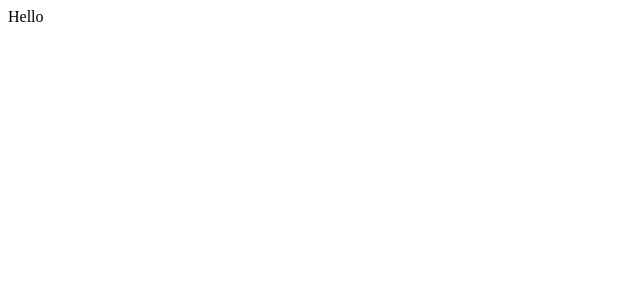
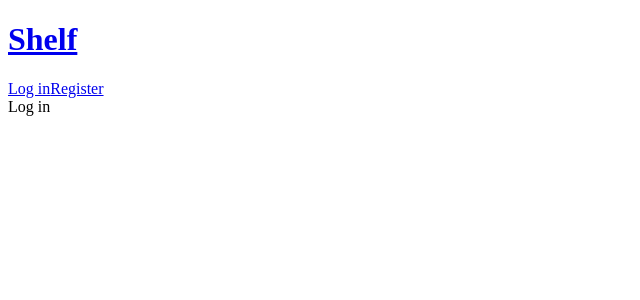
Before and after one commit to bpdm88/link-manager, a React (Create React App) app in the folder client/: page /login in a window 1280 px wide. Shown: the top 300 px of the page, without its empty margins (0-640 px from the left). Built offline with nearby package versions, Linux system fonts and the light colour scheme.

Commit message:
added basic navbar with links

```diff
--- /dev/null
+++ b/client/src/components/navbar/index.jsx
@@ -0,0 +1,17 @@
+import React from 'react'
+
+import { Link } from 'react-router-dom'
+
+const NavBar = () => {
+  return (
+    <div>
+      <Link to="/">
+        <h1>Shelf</h1>
+      </Link>
+      <Link to="/login">Log in</Link>
+      <Link to="/register">Register</Link>
+    </div>
+  )
+}
+
+export default NavBar
--- a/client/src/router.js
+++ b/client/src/router.js
@@ -1,15 +1,18 @@
 import React from 'react'
 import { BrowserRouter, Switch, Route } from 'react-router-dom'
 
-import Form from './components/form'
+import NavBar from './components/navbar'
 
 const Router = () => {
   return (
     <BrowserRouter>
+      <NavBar />
       <Switch>
-        <Route exact path="/" component={Form} />
-        <Route path="/login" component={Form} />
-        <Route path="/register" component={Form} />
+        <Route exact path="/">
+          Home
+        </Route>
+        <Route path="/login">Log in</Route>
+        <Route path="/register">Register</Route>
       </Switch>
     </BrowserRouter>
   )
```
